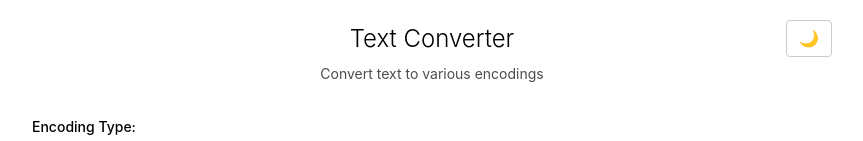
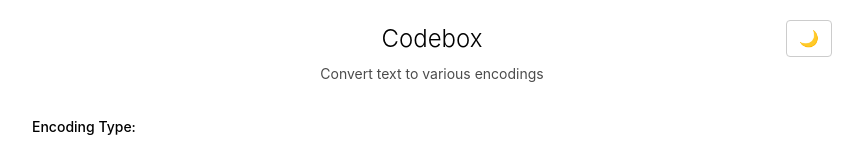
Before and after one commit to sauravhhh/Txt2Code, a plain HTML site: page index.html in a window 1280 px wide. Shown: the top 141 px of the page, without its empty margins (208-1071 px from the left). Drawn offline with Linux system fonts and the light colour scheme.

Commit message:
Update index.html

```diff
--- a/index.html
+++ b/index.html
@@ -3,7 +3,7 @@
 <head>
 <meta charset="UTF-8" />
 <meta name="viewport" content="width=device-width, initial-scale=1" />
-<title>Text Converter</title>
+<title>Codebox</title>
 <style>
   * {
     margin: 0; padding: 0; box-sizing: border-box;
@@ -96,7 +96,7 @@
 <div class="container">
   <div class="header">
     <button class="theme-toggle" onclick="toggleTheme()">🌙</button>
-    <h1>Text Converter</h1>
+    <h1>Codebox</h1>
     <p class="subtitle">Convert text to various encodings</p>
   </div>
 
```
